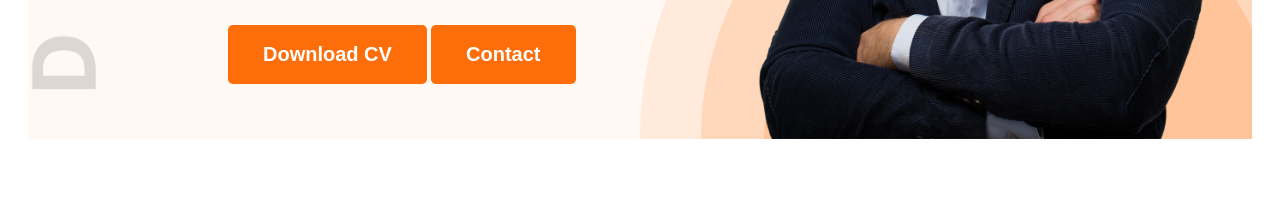
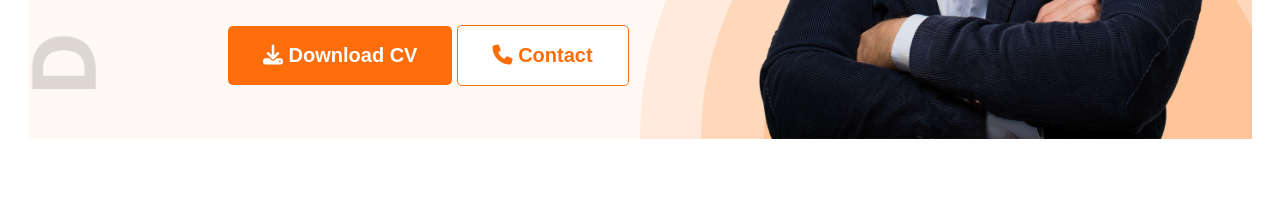
Before and after one commit to mongmycha/web-dev-portfolio, a plain HTML site: page index.html in a window 1280 px wide. Shown: the part 599-800 px from the top of the page. Drawn offline with nearby package versions, Linux system fonts and the light colour scheme.

Commit message:
code updated

```diff
--- a/index.html
+++ b/index.html
@@ -10,6 +10,8 @@
   <link href="https://fonts.googleapis.com/css2?family=Open+Sans:ital,wght@0,300..800;1,300..800&display=swap"
     rel="stylesheet">
   <link rel="stylesheet" href="styles/portfolio.css">
+  <!-- Font Awesome -->
+   <script src="https://kit.fontawesome.com/f73cf17413.js" crossorigin="anonymous"></script>
 </head>
 
 <body class="open-sans-normal">
@@ -29,8 +31,8 @@
         <p class="banner-description dark-3">Shot what able cold new see hold.Friendly as an betrayed formerly he.
           Morning
           because as to society behaved moments.</p>
-        <button class="btn-primary">Download CV</button>
-        <button class="btn-primary">Contact</button>
+        <button class="btn-primary"><i class="fa-solid fa-download"></i> Download CV</button>
+        <button class="btn-primary contact-btn"><i class="fa-solid fa-phone"></i> Contact</button>
       </div>
       <img class="banner-profile-pic" src="./images/hardy.png" alt="Hardy">
     </div>
@@ -150,7 +152,7 @@
         </div>
       </div>
       <div class="text-center resume-download-cv">
-        <button class="btn-primary">Download CV</button>
+        <button class="btn-primary"><i class="fa-solid fa-download"></i> Download CV</button>
       </div>
     </section>
   </main>
--- a/styles/portfolio.css
+++ b/styles/portfolio.css
@@ -36,6 +36,17 @@
   border-radius: 5px;
   cursor: pointer;
   margin-top: 10px;
+}
+
+.contact-btn {
+  background-color: white;
+  color: #FD6E0A;
+  border: 1px solid #FD6E0A;
+}
+
+.fa-solid fa-phone {
+
+  color: white;
 }
 
 .section-title {
```
